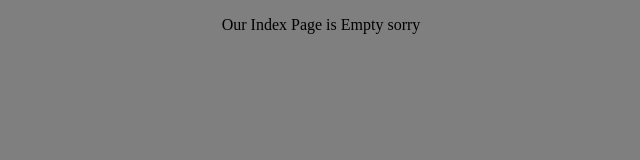
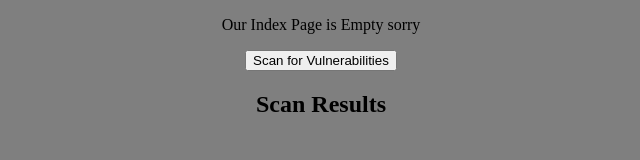
Before and after one commit to SebastianMotsch/CI-102-SyncSafe, a plain HTML site: page index.html in a window 1280 px wide. Shown: the whole page, without its empty margins (319-959 px from the left). Drawn offline with Linux system fonts and the light colour scheme.

Commit message:
Update index.html

```diff
--- a/index.html
+++ b/index.html
@@ -12,4 +12,13 @@
     <p>Our Index Page is Empty sorry</p>
   </body>
 
+  <button id="scan-button">Scan for Vulnerabilities</button>
+
+    <div id="scan-results">
+        <h2>Scan Results</h2>
+        <ul id="results-list"></ul>
+    </div>
+
+    <script src="script.js"></script>
+
 </html>
```
